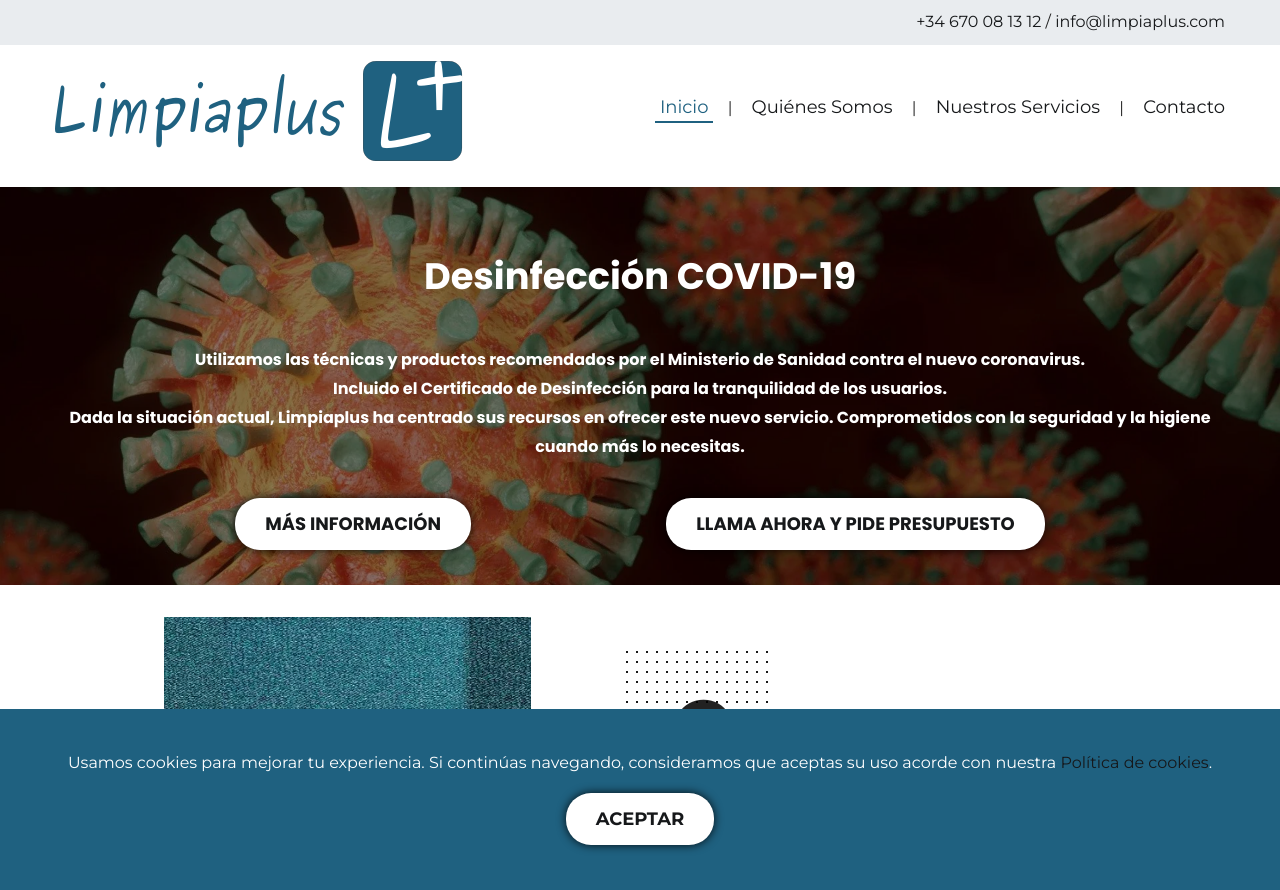
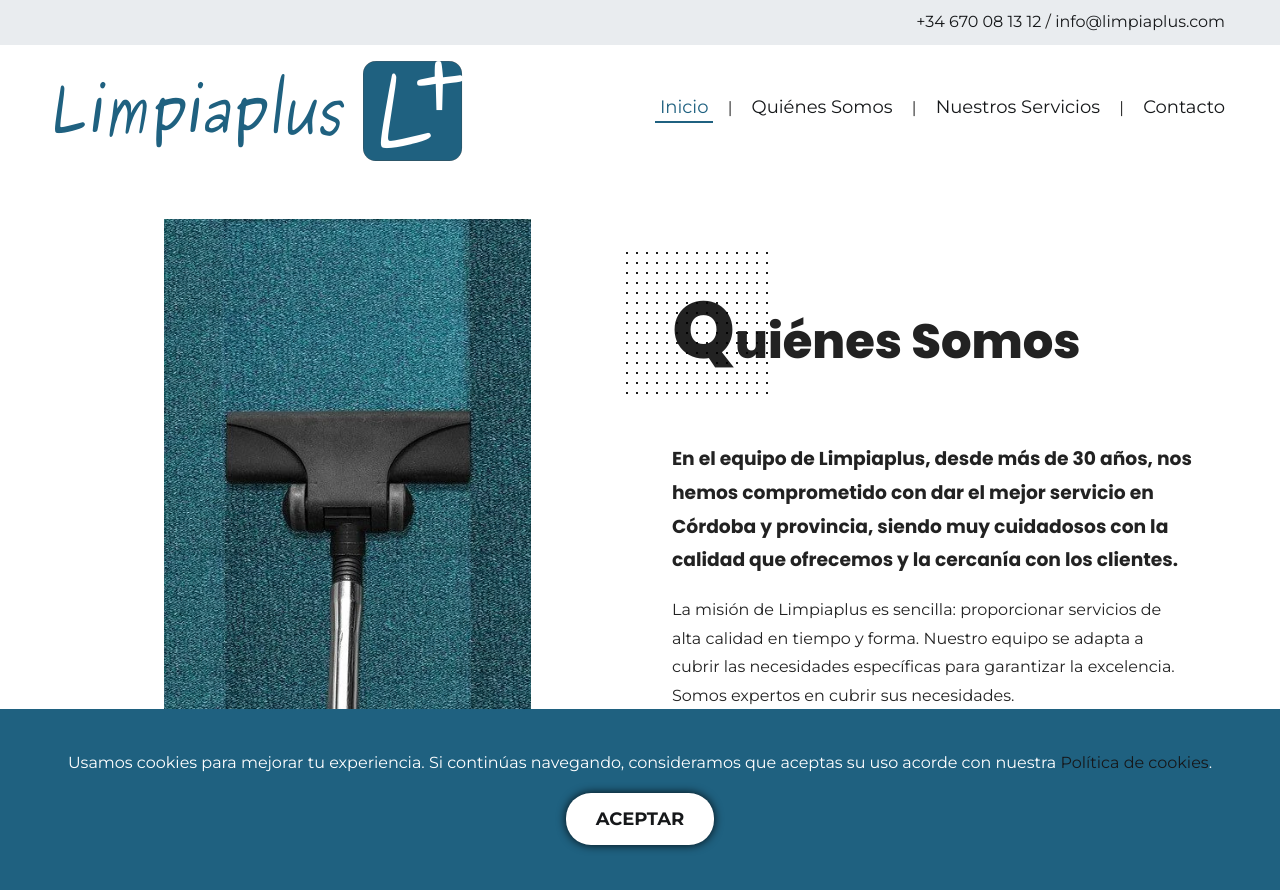
Before and after one commit to mariomantilla/limpiaplusweb, a Jekyll site: the page built from index.html, in a window 1280 px wide and 900 px high. Shown: the top 890 px of the window. Built offline with Jekyll 4.4.1, drawn with Linux system fonts in a browser that asks for light colours; nearby versions of some CDN libraries; part of the change alters nothing that is shown.

```diff
--- a/_layouts/default.html
+++ b/_layouts/default.html
@@ -84,6 +84,10 @@
                 {% unless forloop.last %} | {% endunless %}
                 {% endfor %}
             </div>
+        </div>
+        <div class="container" style="text-align: center;">
+            Hecho por <a href="https://www.webpros.es">Webpros</a>
+        </div>
     </footer>
     <script src="https://kit.fontawesome.com/adb72a7aa1.js" crossorigin="anonymous" async="true"></script>
     <script id="analyticsLoader">
--- a/index.html
+++ b/index.html
@@ -1,6 +1,7 @@
 ---
 layout: default
 ---
+{% comment %}
 <section class="banner">
     <div class="overlay"></div>
     <div class="container">
@@ -16,6 +17,7 @@ layout: default
         </div>
     </div>
 </section>
+{% endcomment %}
 {% assign sections = site.sections | sort: "order" %}
 {% for section in sections %}
     <section class="row" id="{{section.path | remove: "_sections/" | remove: ".html" }}">
```
